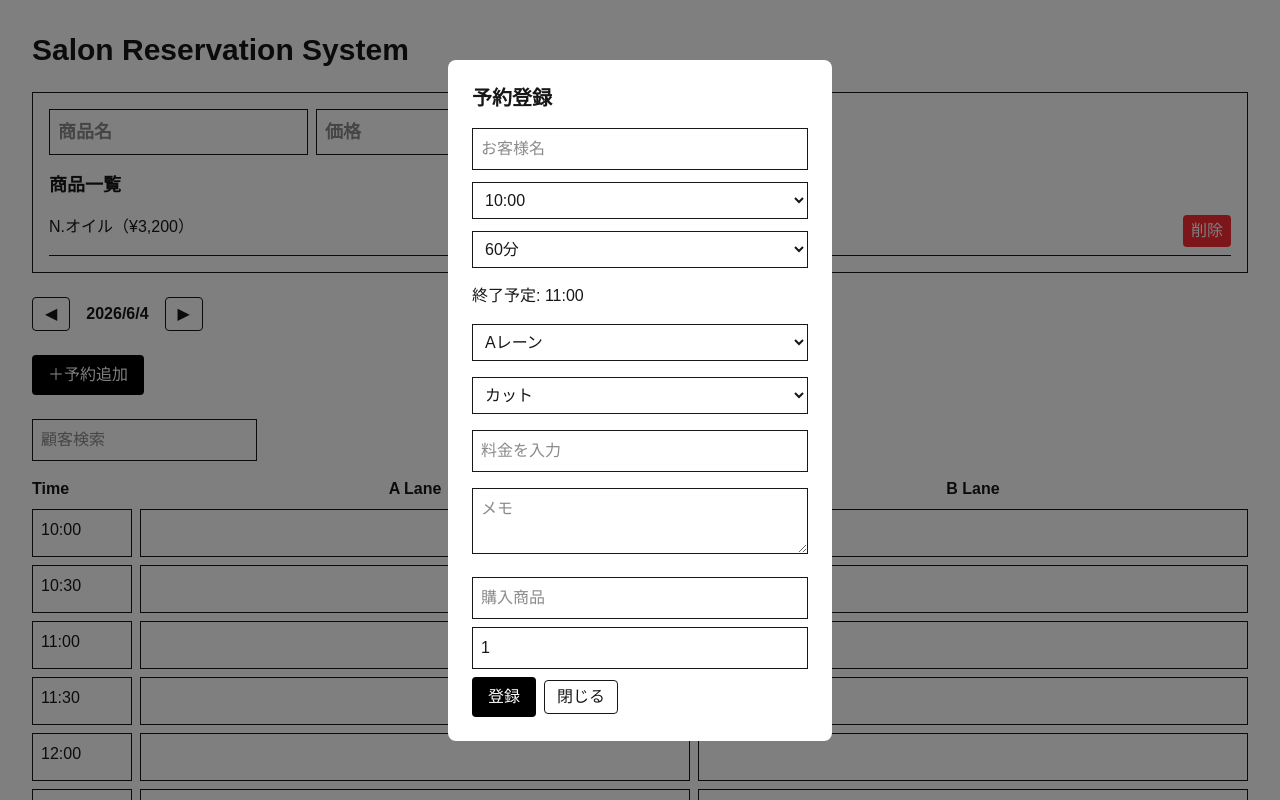
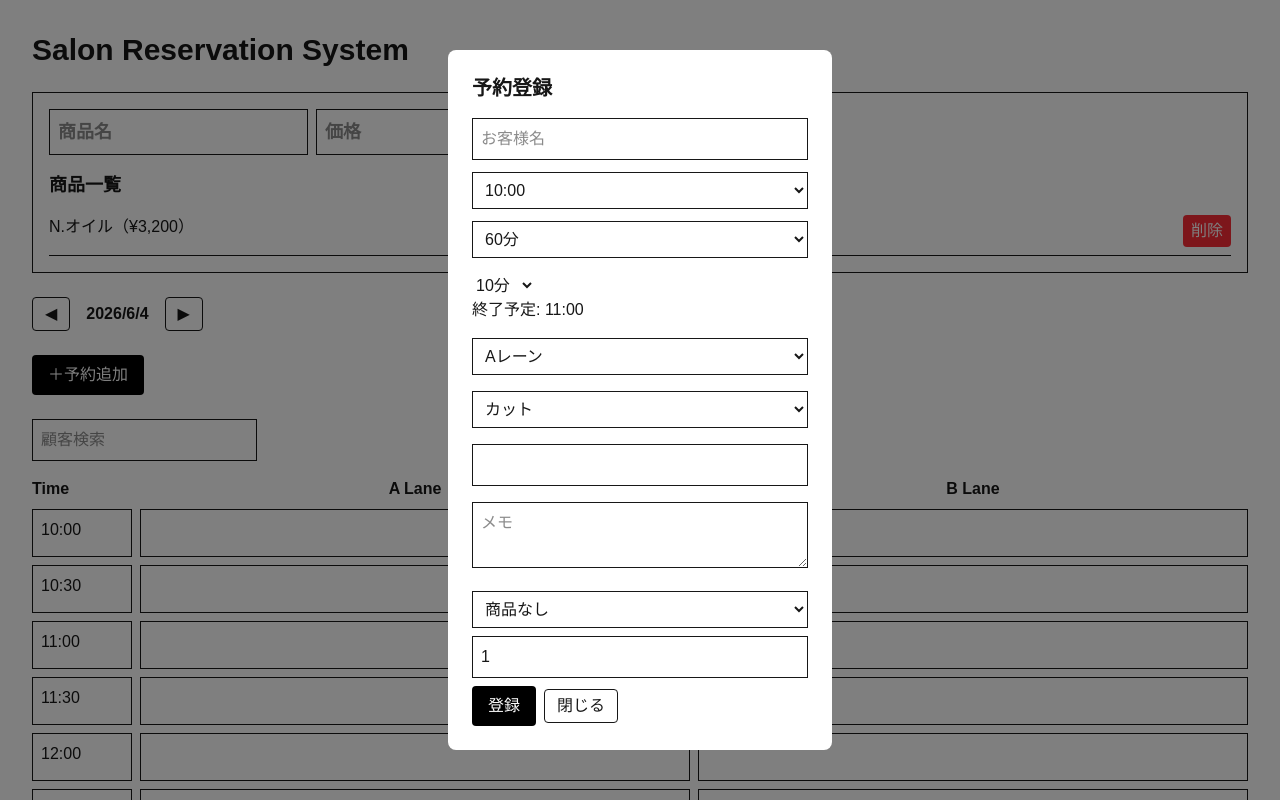
Before and after one commit to na-kroom/salon-reservation-system, a Next.js app: page / in a window 1280 px wide. Both pictures are taken after a click on the button "＋予約追加". Shown: the top 800 px of the page. Built offline with nearby package versions, Linux system fonts and the light colour scheme.

Commit message:
remove duplicates

```diff
--- a/app/page.tsx
+++ b/app/page.tsx
@@ -176,6 +176,9 @@ const [products, setProducts] =
       price: 3200,
     },
   ]);
+const [selectedProductId, setSelectedProductId] =
+  useState("");
+
 const [duration, setDuration] =
   useState(60);
 const calculateEndTime = (
@@ -204,6 +207,15 @@ const endTime =
     startTime,
     duration
   );
+
+const timeToMinutes = (
+  time: string
+) => {
+  const [hour, minute] =
+    time.split(":").map(Number);
+
+  return hour * 60 + minute;
+};
 
 const [quantity, setQuantity] =
   useState(1);
@@ -355,7 +367,7 @@ const [quantity, setQuantity] =
               {reservations
                 .filter(
                   (r) =>
-                    r.startTime === startTime &&
+                    r.startTime === time &&
                     r.lane === "A" &&
                     r.date === date.toISOString().split("T")[0]
                     &&
@@ -379,7 +391,7 @@ r.customer.includes(searchTerm)
             {reservations
               .filter(
                 (r) =>
-                  r.startTime === startTime &&
+                  r.startTime === time &&
                   r.lane === "B" &&
                   r.date === date.toISOString().split("T")[0] &&
                   r.customer.includes(searchTerm)
@@ -459,6 +471,19 @@ r.customer.includes(searchTerm)
               </option>
             ))}
           </select>
+          <select>
+            {Array.from(
+              { length: 24 },
+              (_, i) => (i + 1) * 10
+            ).map((minutes) => (
+              <option
+                key={minutes}
+                value={minutes}
+              >
+                {minutes}分
+              </option>
+            ))}
+          </select>
           <div className="mb-4">
             終了予定: {endTime}
           </div>
@@ -487,8 +512,12 @@ r.customer.includes(searchTerm)
               type="number"
               value={price}
               onChange={(e) =>
-              setPrice(e.target.value)}
-              placeholder="料金を入力"
+                setPrice(e.target.value)
+              }
+              disabled={
+                selectedProductId !== "" &&
+                selectedProductId !== "other"
+              }
               className="border p-2 w-full mb-4"
             />
             <textarea
@@ -497,15 +526,73 @@ r.customer.includes(searchTerm)
               placeholder="メモ"
               className="border p-2 w-full mb-4"
             />
+          <select
+            value={selectedProductId}
+            onChange={(e) => {
+              const value = e.target.value;
+
+              setSelectedProductId(value);
+
+              if (value === "other") {
+                setProduct("");
+                return;
+              }
+
+              const selected =
+                products.find(
+                  (p) =>
+                    p.id.toString() === value
+                );
+
+              if (selected) {
+                setProduct(selected.name);
+                setPrice(
+                  String(selected.price)
+                );
+              }
+            }}
+            className="border p-2 w-full mb-2"
+          >
+            <option value="">
+              商品なし
+            </option>
+
+            {products.map((p) => (
+              <option
+                key={p.id}
+                value={p.id}
+              >
+                {p.name}
+              </option>
+            ))}
+
+            <option value="other">
+              その他
+            </option>
+          </select>
+          {selectedProductId === "other" && (
+            <>
               <input
                 type="text"
-            placeholder="購入商品"
+                placeholder="商品名"
                 value={product}
                 onChange={(e) =>
                   setProduct(e.target.value)
                 }
                 className="border p-2 w-full mb-2"
               />
+
+              <input
+                type="number"
+                placeholder="商品価格"
+                value={price}
+                onChange={(e) =>
+                  setPrice(e.target.value)
+                }
+                className="border p-2 w-full mb-2"
+              />
+            </>
+          )}
 
           <input
             type="number"
@@ -518,11 +605,38 @@ r.customer.includes(searchTerm)
           />
           <button
             onClick={() => {
+              const newStart =
+                timeToMinutes(startTime);
+
+              const newEnd =
+                timeToMinutes(
+                  calculateEndTime(
+                    startTime,
+                    duration
+                  )
+                );
+
               const exists = reservations.some(
-                (r) =>
-                  r.startTime === startTime &&
-                  r.lane === lane &&
-                  r.date === date.toISOString().split("T")[0]
+                (r) => {
+                  if (
+                    r.lane !== lane ||
+                    r.date !==
+                      date.toISOString().split("T")[0]
+                  ) {
+                    return false;
+                  }
+
+                  const existingStart =
+                    timeToMinutes(r.startTime);
+
+                  const existingEnd =
+                    timeToMinutes(r.endTime);
+
+                  return (
+                    newStart < existingEnd &&
+                    newEnd > existingStart
+                  );
+                }
               );
               if (exists) {
                 alert("その時間は既に予約があります");
```
Also changed, not shown: components/ResevationModal.tsx (added). Lines whose indentation alone changed are shown as unchanged.
